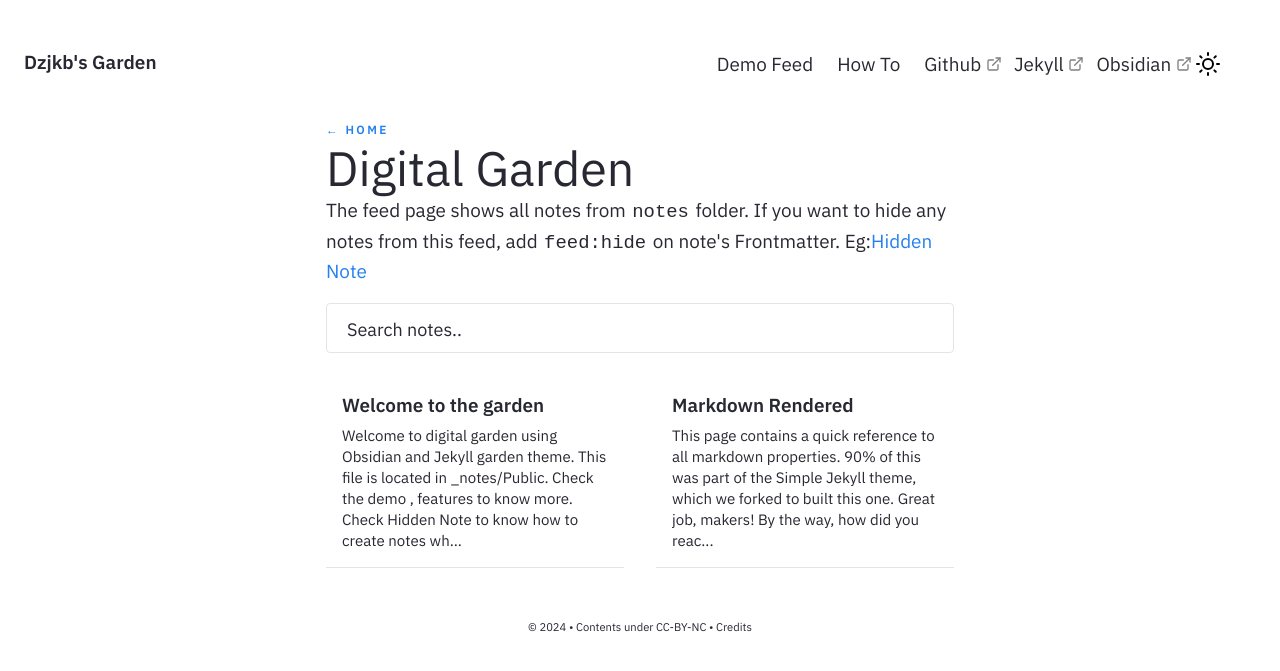
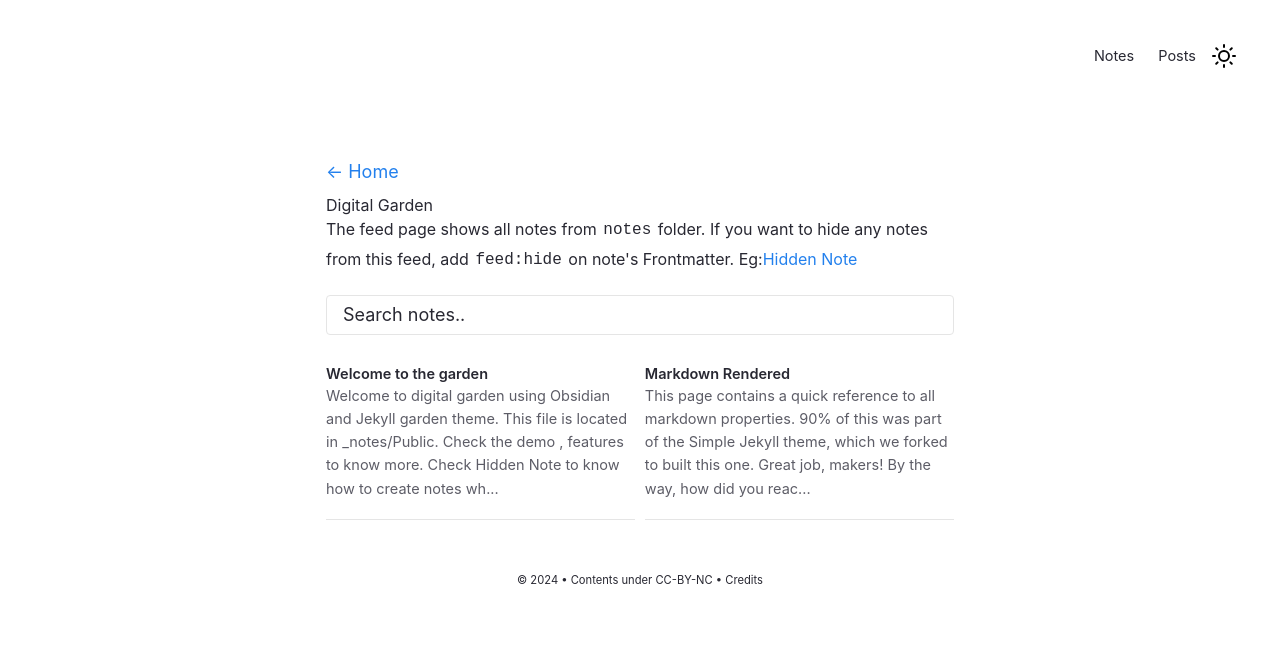
Before and after one commit to dzjkb/dzjkb.github.io, a Jekyll site: the page built from pages/notes.md, in a window 1280 px wide. Shown: the top 671 px of the page. Built offline with Jekyll 4.4.1, drawn with Linux system fonts in a browser that asks for light colours.

Commit message:
homepage pls

```diff
--- a/_includes/Homepage.html
+++ b/_includes/Homepage.html
@@ -2,9 +2,8 @@
     <div class="home-title">Jakub Pieszczek</div>
     <!-- <div class="home-sub-title" style="padding: 0px;"> Digital Product Designer </div> -->
 
-    <div class="home-sub-text"> <h3>
+    <div class="home-content">
         Hi! This is my digital garden - something between a blog and a personal wiki. Take a look around:
-    </h3>
     </div>
 </div>
 
@@ -27,7 +26,7 @@
 <div class="home-notes">
     <a href="{{'/notes' | relative_url}}">
             <h3 class="home-sub-title arrow-link">
-                    <span class="text"> Latest Working Notes</span>
+                    <span class="text"> Latest Notes</span>
                     <span class="arrow">See All &rarr;</span>
             </h3>
     </a>
--- a/_includes/Nav.html
+++ b/_includes/Nav.html
@@ -31,8 +31,8 @@
 
 <nav class="navbar is-transparent" role="navigation" aria-label="main navigation">
     <div class="navbar-brand">
-      <a class="navbar-item" style="padding-left: 0;"; href="{{ site.baseurl }}/index.html">
-          <h6> {{site.heading}}</h6></a>
+      <!-- <a class="navbar-item" style="padding-left: 0;"; href="{{ site.baseurl }}/index.html">
+          <h6> {{site.heading}}</h6></a> -->
           <script src="{{ site.baseurl }}/assets/js/modeswitcher.js"></script>
           <script src="{{ site.baseurl }}/assets/js/Hamburger.js"></script>
       <div class="navbar-item navbar-dark-mode__mobile is-hidden-tablet" onclick="modeSwitcher()">
@@ -54,19 +54,10 @@
     <div id="navbarBasicExample" class="navbar-menu">
       <div class="navbar-start">
         <a href="{{'/notes' | relative_url}}" class="navbar-item">
-          Demo Feed
+          Notes
         </a>
-        <a href="../post/how-to" class="navbar-item">
-          How To
-        </a>
-        <a href="https://github.com/Jekyll-Garden/jekyll-garden.github.io" target="_blank" class="navbar-item">
-          Github
-        </a>
-        <a href="https://jekyllrb.com/" target="_blank" class="navbar-item">
-          Jekyll
-        </a>
-        <a href="https://obsidian.md/"  target="_blank" class="navbar-item">
-          Obsidian
+        <a href="{{'/notes' | relative_url}}" class="navbar-item">
+          Posts
         </a>
       </div>
       <div class="navbar-end is-hidden-mobile" onclick="modeSwitcher()" >
--- a/_layouts/Post.html
+++ b/_layouts/Post.html
@@ -50,7 +50,7 @@
     <meta content="{{ site.url }}{{ page.url }}" property="og:url">
     {%- endif -%}
 
-    <title>{{page.title}} - {{site.heading}}</title>
+    <title>{{page.title}}</title>
     <script data-host="https://microanalytics.io" data-dnt="false" src="https://microanalytics.io/js/script.js" id="ZwSg9rf6GA" async defer></script>
     <link rel="canonical" href="{{site.url}}{{page.url}}" />
     <link rel="apple-touch-icon" href="{{ site.baseurl }}/assets/img/profile.png">
--- a/assets/css/main.css
+++ b/assets/css/main.css
@@ -30,7 +30,7 @@
 
 .box-feed:not(:last-child), .content:not(:last-child), .table:not(:last-child), .table-container:not(:last-child), .title:not(:last-child),
 .subtitle:not(:last-child), .block:not(:last-child), .highlight:not(:last-child) {
-  margin-bottom: 1rem; }
+  margin-bottom: var(--padding-normal); }
 
 .delete {
   -moz-appearance: none;
@@ -232,8 +232,7 @@ button,
 input,
 select,
 textarea {
-  font-family: "IBM Plex Sans", BlinkMacSystemFont, -apple-system, "Segoe UI", "Roboto", "Oxygen", "Ubuntu", "Cantarell", "Fira Sans", "Droid Sans", "Helvetica Neue", "Helvetica", "Arial", sans-serif; }
-
+  font-family: 'Inter', sans-serif; }
 code,
 pre {
   -moz-osx-font-smoothing: auto;
@@ -242,7 +241,7 @@ pre {
 
 body {
   color: var(--color-text-main);
-  font-size: var(--text-m);
+  font-size: var(--text-base);
   font-weight: 400;
   line-height: 1.4;
   padding: 1rem;
@@ -641,13 +640,13 @@ a.has-text-danger:hover, a.has-text-danger:focus {
   font-weight: 700 !important; }
 
 .is-family-primary {
-  font-family: "Work Sans", BlinkMacSystemFont, -apple-system, "Segoe UI", "Roboto", "Oxygen", "Ubuntu", "Cantarell", "Fira Sans", "Droid Sans", "Helvetica Neue", "Helvetica", "Arial", sans-serif !important; }
+  font-family: "Inter" !important; }
 
 .is-family-secondary {
-  font-family: "Work Sans", BlinkMacSystemFont, -apple-system, "Segoe UI", "Roboto", "Oxygen", "Ubuntu", "Cantarell", "Fira Sans", "Droid Sans", "Helvetica Neue", "Helvetica", "Arial", sans-serif !important; }
+  font-family: "Inter" !important; }
 
 .is-family-sans-serif {
-  font-family: "Work Sans", BlinkMacSystemFont, -apple-system, "Segoe UI", "Roboto", "Oxygen", "Ubuntu", "Cantarell", "Fira Sans", "Droid Sans", "Helvetica Neue", "Helvetica", "Arial", sans-serif !important; }
+  font-family: "Inter" !important; }
 
 .is-family-monospace {
   font-family: monospace !important; }
@@ -1042,7 +1041,7 @@ a.box-feed:active {
   flex-wrap: wrap;
   justify-content: flex-start; }
   .buttons .button {
-    margin-bottom: 0.3rem;
+    margin-bottom: 0.5rem;
     padding: 1rem 1rem 1rem 0rem; }
     .buttons .button:not(:last-child):not(.is-fullwidth) {
       margin-right: 0.5rem; }
@@ -1143,7 +1142,7 @@ ol p {
 .content ul {
   list-style: inside;
   margin-top: 1rem;
-  padding-left: 0.4rem;
+  padding-left: 0rem;
   margin-block: 0;
 }
   .content ul ul {
@@ -1483,11 +1482,10 @@ ol p {
 
 .tag:not(body) {
   align-items: center;
-  background-color: var(--color-bg-sub);
-  border-radius: 8px;
+  background-color: var(--color-border-light);
   color: var(--color-text-main);
   display: inline-flex;
-  font-size: 0.8rem;
+  font-size: var(--text-small);
   height: 2em;
   justify-content: center;
   line-height: 1.5;
@@ -1793,7 +1791,7 @@ a.tag:hover {
     border-radius: 2px;
     font-size: 0.8rem; }
   .is-medium.input, .is-medium.textarea {
-    font-size: 1.25rem;
+    font-size: var(--text-base);
    }
   .is-large.input, .is-large.textarea {
     font-size: 1.25rem; }
@@ -1891,6 +1889,7 @@ a.tag:hover {
 .navbar {
   min-height: 3.25rem;
   position: relative;
+  padding-bottom: var(--padding-broad);
   z-index: 30; }
   .navbar.is-white {
     background-color: var(--color-bg-sub);
@@ -2437,7 +2436,9 @@ body.has-navbar-fixed-bottom {
 
 a.navbar-item,
 .navbar-link {
-  cursor: pointer; }
+  cursor: pointer;
+  font-size: var(--text-small);
+}
   a.navbar-item:focus, a.navbar-item:focus-within, a.navbar-item:hover, a.navbar-item.is-active,
   .navbar-link:focus,
   .navbar-link:focus-within,
@@ -2592,11 +2593,9 @@ a.navbar-item,
     justify-content: flex-end; }
   .navbar-start {
     justify-content: flex-end;
-    padding-top: 4px;
   }
   .navbar-end {
     justify-content: flex-end;
-    padding-right: 1rem;
     }
   .navbar-dropdown {
     background-color: var(--color-bg-sub);
@@ -3845,6 +3844,13 @@ a.navbar-item,
   position: relative;
 }
 
+.meta-values {
+  font-size: var(--text-smalls);
+  padding-bottom: var(--padding-thin);
+  color: var(--color-border-dark);
+  font-style: italic;
+  text-transform: capitalize;
+}
 .section.is-note .box {
   background: var(--color-bg-main); }
 
@@ -3901,3 +3907,41 @@ a.tag:hover {
   input {
     color:(--color-text-sub) !important;
   }
+
+  .title-container {
+    display: flex;
+    flex-direction: row;
+    flex-wrap: nowrap;
+    justify-content: space-between;
+    align-items: center;
+    align-content: space-between;
+    padding-bottom: var(--padding-broad);
+  }
+
+  .title-left {
+    display: block;
+    flex-grow: 0;
+    flex-shrink: 1;
+    flex-basis: auto;
+    align-self: auto;
+    order: 0;
+    flex: 0 0 50%;
+    font-size: var(--text-large);
+    font-weight: var(--text-weight-bold);
+  }
+
+  .title-right {
+    display: block;
+    flex-grow: 0;
+    flex-shrink: 1;
+    flex-basis: auto;
+    align-self: auto;
+    order: 0;
+    flex: 0 0 50%;
+  }
+
+  .title-right p {
+    margin: 0px;
+    font-size: var(--text-s);
+    font-family: 'Newsreader';
+  }
--- a/assets/css/style.css
+++ b/assets/css/style.css
@@ -54,13 +54,9 @@ html[data-theme="dark"] {
 }
 
 :root {
-    --text-xs: clamp(0.70rem, calc(0.79rem + -0.06vw), 0.78rem);
-    --text-s: clamp(0.94rem, calc(0.94rem + 0.00vw), 0.94rem);
-    --text-m: clamp(1.13rem, calc(1.11rem + 0.09vw), 1.25rem);
-    --text-l: clamp(1.35rem, calc(1.30rem + 0.23vw), 1.67rem);
-    --text-xl: clamp(1.62rem, calc(1.53rem + 0.43vw), 2.22rem);
-    --text-xxl: clamp(1.94rem, calc(1.80rem + 0.73vw), 2.96rem);
-    --text-jumbo: clamp(2.33rem, calc(2.10rem + 1.15vw), 4rem);
+    --text-large: 18px;
+    --text-base: 16px;
+    --text-small: 14.5px;
     --text-weight-bold: 600;
     --text-weight-normal: 400;
     --text-leading-wide: 1.6em;
@@ -68,69 +64,43 @@ html[data-theme="dark"] {
     --text-leading-narrow: 1.2em;
     --padding-normal: 1.2rem;
     --padding-broad: 2rem;
-    --padding-thin: 0.8rem;
+    --padding-thin: 0.6rem;
+    --font-main: 'Inter';
+    --font-sub: 'Newsreader';
 }
 
 /* 02. Typography */
 
-.jumbo {
-    font-size: var(--text-jumbo);
+h1 {
+    font-size: var(--text-large);
+    padding: var(--padding-broad) 0;
+}
+
+
+h2, h3, h4, h5 {
+    font-size: var(--text-large);
+    line-height: var(--text-leading-normal);
     font-weight: var(--text-weight-normal);
-    line-height: var(--text-leading-narrow);
-    padding-bottom: 0;
-}
-
-h1 {
-    font-size: var(--text-xxl);
-    line-height: var(--text-leading-narrow);
-    font-weight: var(--text-weight-normal);
-    padding: var(--padding-normal) 0;
-}
-
-h2 {
-    font-size: var(--text-xl);
+    padding: var(--padding-normal) 0 var(--padding-thin) 0;
+    color: var(--color-text-sub);
+}
+
+h6 {
+    font-size: var(--text-small);
     line-height: var(--text-leading-normal);
     font-weight: var(--text-weight-bold);
     padding: var(--padding-normal) 0;
 }
 
-h3 {
-    font-size: var(--text-xl);
-    line-height: var(--text-leading-normal);
-    font-weight: var(--text-weight-normal);
-    padding: var(--padding-normal) 0;
-}
-
-h4 {
-    font-size: var(--text-l);
+p {
+    font-size: var(--text-base);
     line-height: var(--text-leading-wide);
-    font-weight: var(--text-weight-bold);
-    padding: var(--padding-thin) 0;
-}
-
-h5 {
-    font-size: var(--text-l);
-    line-height: var(--text-leading-wide);
-    font-weight: var(--text-weight-normal);
-    padding: var(--padding-thin) 0;
-}
-
-h6 {
-    font-size: var(--text-m);
-    line-height: var(--text-leading-normal);
-    font-weight: var(--text-weight-bold);
-    padding: var(--padding-thin) 0;
-}
-
-p {
-    font-size: var(--text-m);
-    line-height: var(--text-leading-normal);
-    font-weight: var(--text-weight-normal);
+    font-weight: var(--text-normal);
     margin: 0 0 1em 0;
 }
 
 code {
-    font-size: var(--text-m);
+    font-size: var(--text-base);
     font-weight: var(--text-leading-normal);
     padding: 0.25em 0.5em 0.25em;
 }
@@ -142,8 +112,7 @@ h4,
 h5,
 h6 {
     margin: 0;
-    font-family: 'IBM Plex Sans', sans-serif;
-}
+    }
 
 p a,
 ul a,
@@ -181,7 +150,7 @@ body {
 }
 
 .section {
-    padding-top: var(--padding-broad);
+    margin-top: var(--padding-broad);
 }
 
 
@@ -206,37 +175,25 @@ main {
 }
 
 @media screen and (min-width: 768px) {
-    .buttons.for-back-home:not(:last-child) {}
+
 }
 
 /* 05. Text Styles */
 
-.meta-title {
-    font-size: var(--text-xs);
-    font-weight: var(--text-weight-bold);
-    text-transform: uppercase;
+.back-arrow {
+    font-size: var(--text-base);
+}
+
+.center-title {
+    text-align: center;
+    font-size: var(--text-small);
+    font-weight: var(--text-weight-normal);
+}
+
+.excerpt {
     color: var(--color-text-sub);
-    letter-spacing: 0.2em;
-    padding: 0;
-}
-
-.meta-title a {
-    color: var(--color-text-link);
-}
-
-.meta-title h5 {
-    padding:0;
-}
-
-.centre-title {
-    text-align: center;
-    padding: var(--padding-normal);
-}
-
-.excerpt {
-    color: var(--color-text-main) !important;
     margin: 0;
-    font-size: var(--text-s) !important;
+    font-size: var(--text-small);
 }
 
 /* 06. Related Notes */
@@ -255,8 +212,15 @@ main {
 .related-wrapper {
     column-count: 2 !important;
     display: grid;
-    grid-template-columns: repeat(2, 1fr);
-    grid-gap: 1rem 2rem;
+    grid-gap: var(--padding-thin) var(--padding-thin);
+    grid-template-columns: repeat(2, 1fr) ;
+}
+
+.home-nav-wrapper {
+    column-count: 2 !important;
+    display: grid;
+    grid-gap: 0.8rem;
+    grid-template-columns: repeat(3, 1fr) ;
 }
 
 .related-group {
@@ -269,18 +233,13 @@ main {
 
 }
 
-.related-group:hover {
-    border-bottom: 1px solid var(--color-text-link);
-    background-color: var(--color-bg-sub);
-}
-
 .related-group a {
     text-decoration: none;
 }
 
 .related-group a:hover {
     text-decoration: none;
-    color: var(--color-text-link)
+    color: var(--color-text-link);
 }
 
 .related-title {
@@ -297,23 +256,14 @@ ul ul {
 .notelist-wrapper {
     column-count: 2 !important;
     display: grid;
-    grid-template-columns: repeat(2, 1fr);
     grid-gap: 10px;
 }
 
 .notelist-feed {
     color: var(--color-text-main);
     display: block;
-    padding: 1rem;
+    padding-bottom: var(--padding-normal);
     border-bottom: 1px solid var(--color-border-light);
-}
-
-.notelist-feed:hover {
-    color: var(--color-text-main);
-    display: block;
-    padding: 1rem;
-    border-bottom: 1px solid var(--color-text-link);
-    background-color: var(--color-bg-sub);
 }
 
 .notelist-feed a {
@@ -325,7 +275,7 @@ ul ul {
 }
 
 .related-group h6, .notelist-feed h6 {
-    padding: 0.4rem 0 !important;
+    padding: var(--padding-thin) 0 0 0;
 }
 
 /* List Feed */
@@ -415,9 +365,10 @@ cite {
 }
 
 blockquote p {
-    font-family: inherit;
-    font-size: var(--text-weight-normal);
+    font-family: 'Newsreader';
+    font-size: var(--text-large);
     margin: 0 !important;
+    font-style: italic;
 }
 
 table {
@@ -461,7 +412,7 @@ hr {
     background-color: var(--color-border-light);
     border: 0 none;
     height: 1px;
-    margin-top: 2rem 0 0 0;
+    margin-top: 2rem;
 }
 
 /* Blogposts: Post-heading, Post-subheading, Post-content, Related Posts*/
@@ -972,15 +923,9 @@ hr {
     font-size: 13px;
 }
 
-.content {}
-
 .content a {
     color: var(--color-text-link);
     text-decoration: none;
-}
-
-.content a:hover {
-    text-decoration: underline;
 }
 
 .sn-right,
@@ -1178,7 +1123,6 @@ label.srs-toggle {
     left: 1rem;
     clear: both;
     margin: 1rem 2.5%;
-    vertical-align: baseline;
     position: relative;
     padding: 12px;
     width: 240px;
@@ -1476,14 +1420,12 @@ label.srs-toggle {
         clear: both;
         width: 95%;
         margin: 1rem 2.5%;
-        vertical-align: baseline;
         position: relative;
     }
 
     .sketch-left,
     .sketch-right {
         display: inline-block !important;
-        float: left !important;
         left: 1rem !important;
         clear: both !important;
         width: 95% !important;
@@ -1506,6 +1448,10 @@ label.srs-toggle {
         grid-template-columns: repeat(1, 1fr);
         grid-gap: 0rem;
     }
+
+    .home-nav-wrapper {
+        grid-template-columns: repeat(2, 1fr);
+    }
 }
 
 .work-meta {
@@ -1520,11 +1466,12 @@ label.srs-toggle {
 .work-credit {
     color: var(--color-text-sub) !important;
     margin: 0;
-    font-size: var(--text-s) !important;
+    font-size: var(--text-small) !important;
 }
 
 li {
     padding-bottom: var(--padding-thin);
+    font-size: var(--text-base);
 }
 
 a[href^="http"] {
@@ -1534,55 +1481,6 @@ a[href^="http"] {
     padding-right: 1.3rem;
 }
 
-.home-sub-text {
-    padding-top: 2rem;
-    color: var(--color-text-sub);
-}
-
-/*Home page links and decors*/
-
-.home-sub-text a {
-    color: var(--color-text-link);
-}
-
-.home-sub-text a:hover {
-    color: var(--color-text-link);
-    text-decoration: underline;
-}
-
-/*Homepage*/
-
-
-.home-wrapper {
-    display: flex;
-    flex-direction: column;
-}
-
-.home-image {
-    display: flex;
-    flex-direction: column;
-    padding-top: 4rem;
-}
-
-.home-image img {
-    opacity: 80%;
-}
-
-.home-image-meta {
-    display: flex;
-    justify-content: space-between;
-}
-
-.home-image-meta-text {
-    font-size: var(--text-s);
-    color: var(--color-text-sub);
-    padding-top: var(--padding-thin);
-}
-
-.home-intro {
-    padding: 5% 10%;
-}
-
 @media screen and (max-width:320px)
 {
     .home-intro {
@@ -1593,3 +1491,98 @@ a[href^="http"] {
         padding-top: 2rem;
     }
 }
+
+.home-intro {
+    font-size: var(--text-base);
+}
+
+.home-title {
+    font-size: var(--text-large);
+    padding-top: var(--padding-broad);
+}
+
+.home-sub-title {
+    color: var(--color-text-sub);
+    font-size: var(--text-small);
+    padding-top: var(--padding-normal);
+    padding-bottom: var(--padding-normal);
+}
+
+.home-colln-title {
+    color: var(--color-text-main);
+    font-size: var(--text-small);
+    padding-top: var(--padding-normal);
+    padding-bottom: var(--padding-thin);
+}
+
+.home-sub-title a:hover {
+    color: var(--color-text-link);
+}
+
+.home-content {
+    font-size: var(--text-base);
+    line-height: var(--text-leading-wide);
+    padding: var(--padding-normal) 0;
+}
+
+.no-padding {
+    padding-top: 0;
+}
+
+.home-heading {
+    font-weight: var(--text-weight-normal);
+    padding: 2rem 0;
+    color: var(--color-text-sub);
+}
+
+.home-list {
+    font-size: var(--text-small);
+    padding-bottom: 0.6rem;
+    border-bottom: 1px solid var(--color-border-light);
+}
+
+.home-wrapper {
+    display: grid;
+    grid-gap: 0.8rem;
+    padding-bottom: var(--padding-normal);
+}
+
+
+.homelist-feed {
+    display: block;
+    padding-bottom: 0.8rem;
+    border-bottom: 1px solid var(--color-border-light);
+    font-size: var(--text-small);
+}
+
+.homelist-feed a {
+    color: var(--color-text-main);
+}
+
+.homelist-feed a:hover {
+    color: var(--color-text-link);
+}
+
+.home-nav-item {
+    display: flex;
+    border-bottom: 1px solid var(--color-border-light);
+    height: 100%;
+}
+
+.home-nav-item:hover {
+    color: var(--color-text-link);
+}
+  .arrow-link .arrow {
+    margin-left: 8px;
+    opacity: 0;
+    transition: opacity 0.3s;
+  }
+
+  .arrow-link:hover .arrow {
+    opacity: 1;
+    color: var(--color-text-link);
+  }
+
+  .arrow-link:hover .text {
+    color: var(--color-text-link);
+  }
```
